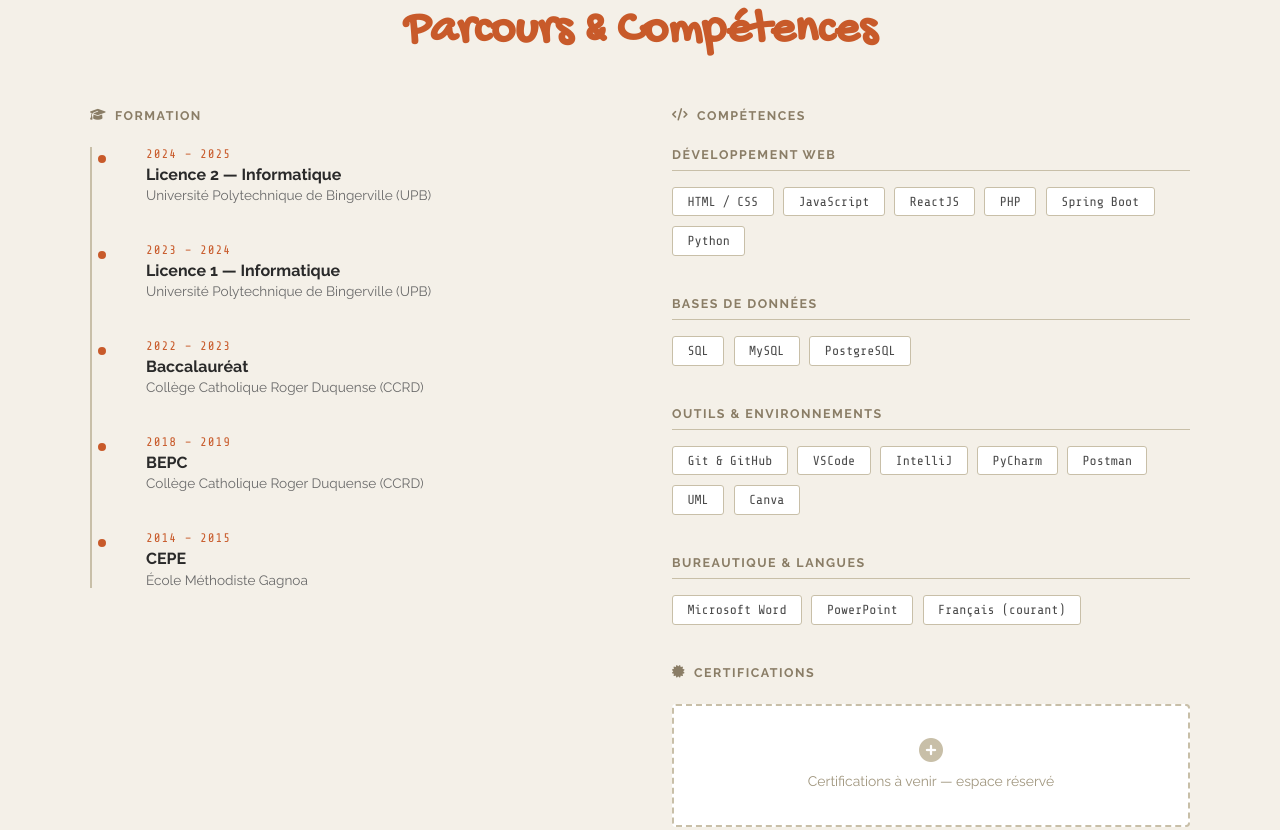
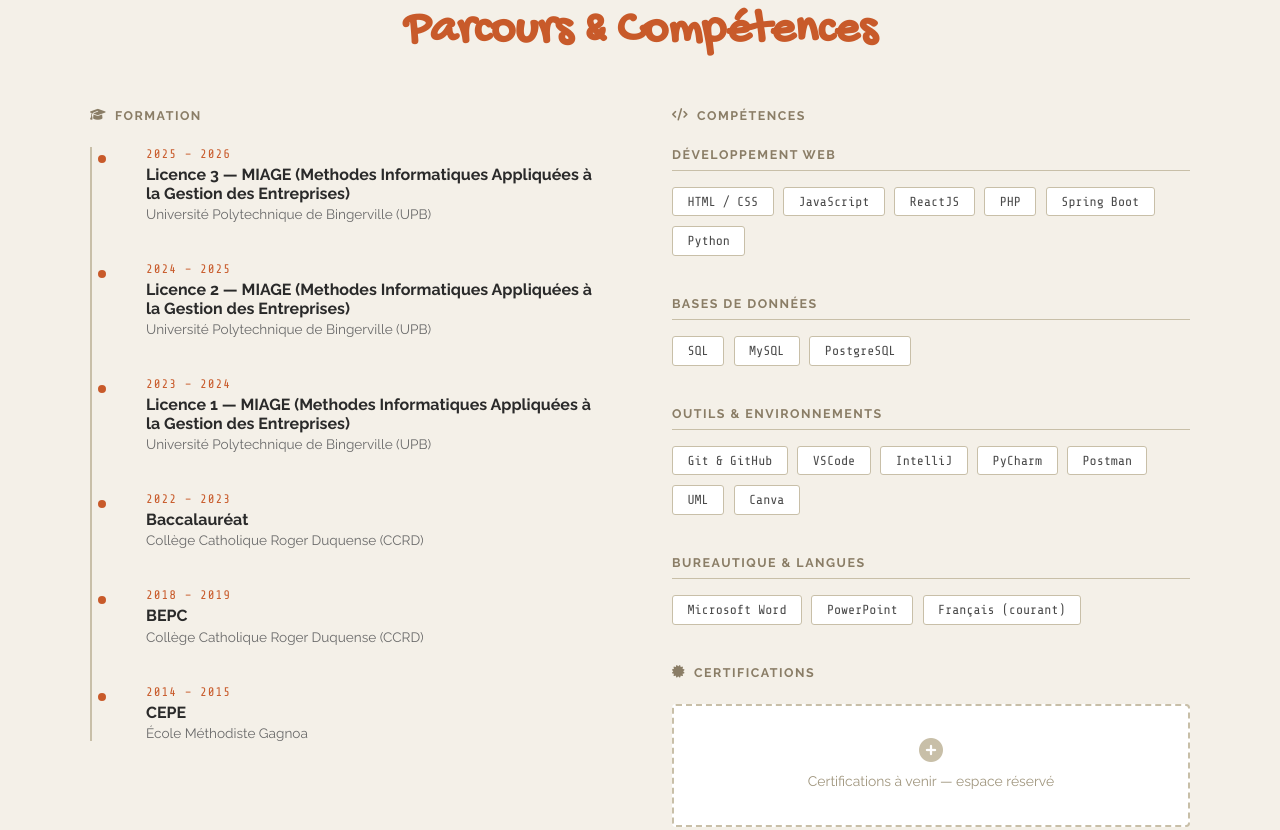
Before and after one commit to Ehui-Junior-Christ/mon_portfolio, a plain HTML site: page index.html in a window 1280 px wide. Shown: the part 2181-3011 px from the top of the page. Drawn offline with nearby package versions, Linux system fonts and the light colour scheme.

Commit message:
portfolio

```diff
--- a/index.html
+++ b/index.html
@@ -31,7 +31,7 @@
                 <li><a href="#projets">Projets</a></li>
             </ul>
             <div class="social-icons">
-                <a href="https://www.linkedin.com/in/ehui-junior-christ/" target="_blank" aria-label="LinkedIn"><i class="fab fa-linkedin-in"></i></a>
+                <a href="https://www.linkedin.com/in/junior-christ-emmanuel-ehui-4362572b2/" target="_blank" aria-label="LinkedIn"><i class="fab fa-linkedin-in"></i></a>
                 <a href="https://github.com/Ehui-Junior-Christ" target="_blank" aria-label="GitHub"><i class="fab fa-github"></i></a>
                 <a href="mailto:juniorehui15@gmail.com" aria-label="Email"><i class="fas fa-envelope"></i></a>
                 <a href="https://wa.me/2250556388833" target="_blank" aria-label="WhatsApp"><i class="fab fa-whatsapp"></i></a>
@@ -123,13 +123,18 @@
                 <h3 class="parcours-subtitle"><i class="fas fa-graduation-cap"></i> Formation</h3>
                 <div class="timeline">
                     <div class="timeline-item">
+                        <p class="timeline-date">2025 – 2026</p>
+                        <p class="timeline-title">Licence 3 — MIAGE (Methodes Informatiques Appliquées à la Gestion des Entreprises)</p>
+                        <p class="timeline-desc">Université Polytechnique de Bingerville (UPB)</p>
+                    </div>
+                    <div class="timeline-item">
                         <p class="timeline-date">2024 – 2025</p>
-                        <p class="timeline-title">Licence 2 — Informatique</p>
+                        <p class="timeline-title">Licence 2 — MIAGE (Methodes Informatiques Appliquées à la Gestion des Entreprises)</p>
                         <p class="timeline-desc">Université Polytechnique de Bingerville (UPB)</p>
                     </div>
                     <div class="timeline-item">
                         <p class="timeline-date">2023 – 2024</p>
-                        <p class="timeline-title">Licence 1 — Informatique</p>
+                        <p class="timeline-title">Licence 1 — MIAGE (Methodes Informatiques Appliquées à la Gestion des Entreprises)</p>
                         <p class="timeline-desc">Université Polytechnique de Bingerville (UPB)</p>
                     </div>
                     <div class="timeline-item">
```
